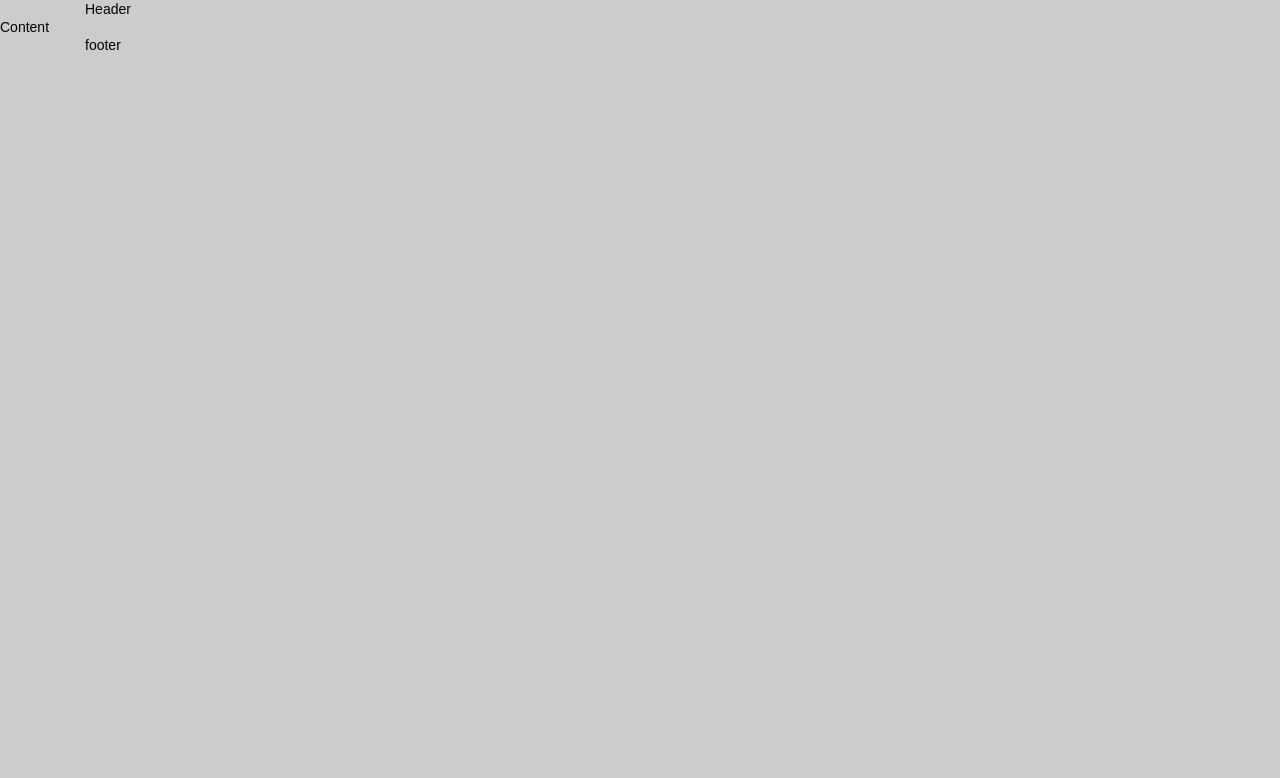
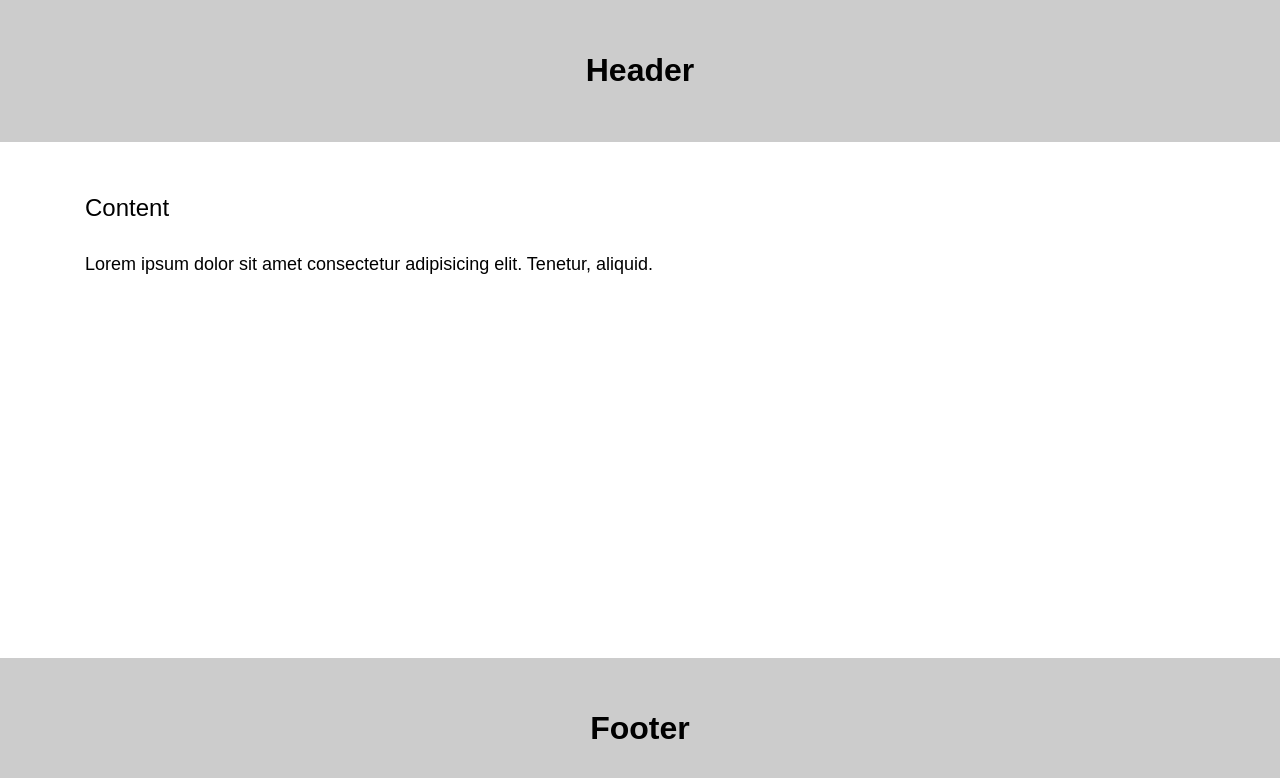
Before and after one commit to durbangit/Gulp_main_global, a website: page app/html/index.html in a window 1280 px wide. Drawn offline with nearby package versions, Linux system fonts and the light colour scheme; files that its build step writes are made by us from their sources.

Commit message:
first app

```diff
--- a/app/html/blocks/footer.html
+++ b/app/html/blocks/footer.html
@@ -1,5 +1,5 @@
 <footer class="footer">
    <div class="container">
-      <div class="footer__title">footer</div>
+      <div class="footer__title">Footer</div>
    </div>
 </footer>
--- a/app/html/index.html
+++ b/app/html/index.html
@@ -10,12 +10,22 @@
       <link rel="stylesheet" href="css/style.css" type="text/css">
    </head>
 <body>
-   @@include('blocks/header.html')
+   <div class="wrapper">
 
-   <p>Content</p>
+      @@include('blocks/header.html')
 
-   @@include('blocks/footer.html')
+      <section class="content">
+         <div class="container">
+            <h2 class="content__title">Content</h2>
+            <p class="content__text">
+               Lorem ipsum dolor sit amet consectetur adipisicing elit. Tenetur, aliquid.
+            </p>
+         </div>
+      </section>
 
+      @@include('blocks/footer.html')
+
+   </div>
    <script src="./js/index.js"></script>
 </body>
 
--- a/app/scss/base/_base.scss
+++ b/app/scss/base/_base.scss
@@ -6,7 +6,15 @@ body {
    font-family: Arial, Helvetica, sans-serif;
    font-size: 14px;
    line-height: 1.3;
-   background-color: #cccccc;
+   background-color: #fff;
+}
+
+.wrapper {
+   height: 100vh;
+   overflow: hidden;
+
+   display: flex;
+   flex-direction: column;
 }
 
 .container {
@@ -14,3 +22,15 @@ body {
    margin: 0 auto;
    padding: 0 15px;
 }
+
+.content {
+   flex-grow: 1;
+   padding: 50px 0;
+   &__title {
+      font-size: 24px;
+      margin-bottom: 30px;
+   }
+   p {
+      font-size: 18px;
+   }
+}
--- /dev/null
+++ b/app/scss/blocks/_01_header.scss
@@ -0,0 +1,10 @@
+.header {
+   padding: 50px 0;
+   background-color: #ccc;
+}
+
+.header__title {
+   font-size: 32px;
+   font-weight: 700;
+   text-align: center;
+}
--- /dev/null
+++ b/app/scss/blocks/_10_footer.scss
@@ -0,0 +1,10 @@
+.footer {
+   padding: 50px 0;
+   background-color: #ccc;
+}
+
+.footer__title {
+   font-size: 32px;
+   font-weight: 700;
+   text-align: center;
+}
```
Also changed, not shown: 1 other file.
